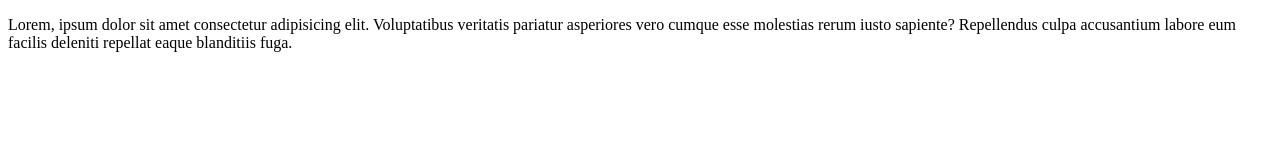
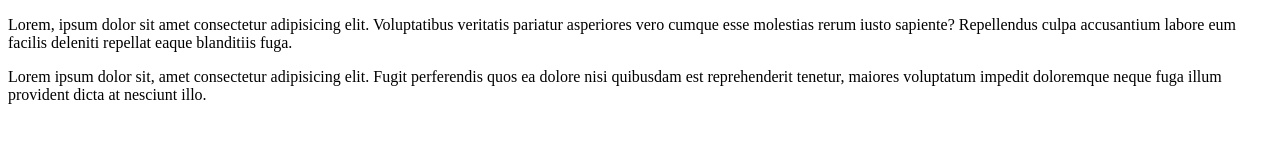
Before and after one commit to Mozgalli/RentACarApp, a plain HTML site: page src/index2.html in a window 1280 px wide. Drawn offline with Linux system fonts and the light colour scheme.

Commit message:
update 3 index2

```diff
--- a/src/index2.html
+++ b/src/index2.html
@@ -8,5 +8,6 @@
 </head>
 <body>
     <p>Lorem, ipsum dolor sit amet consectetur adipisicing elit. Voluptatibus veritatis pariatur asperiores vero cumque esse molestias rerum iusto sapiente? Repellendus culpa accusantium labore eum facilis deleniti repellat eaque blanditiis fuga.</p>
+    <p>Lorem ipsum dolor sit, amet consectetur adipisicing elit. Fugit perferendis quos ea dolore nisi quibusdam est reprehenderit tenetur, maiores voluptatum impedit doloremque neque fuga illum provident dicta at nesciunt illo.</p>
 </body>
 </html>
```
